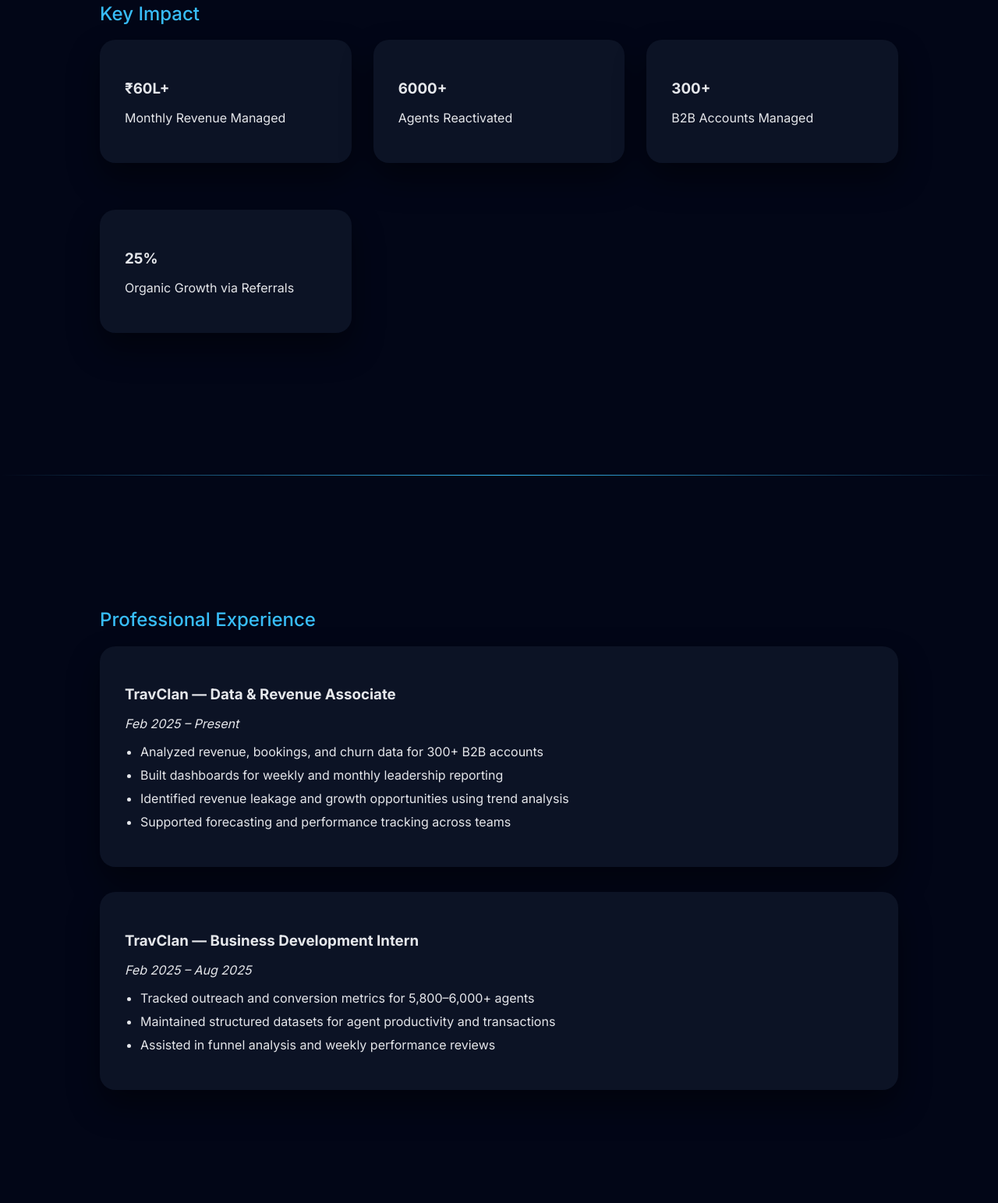
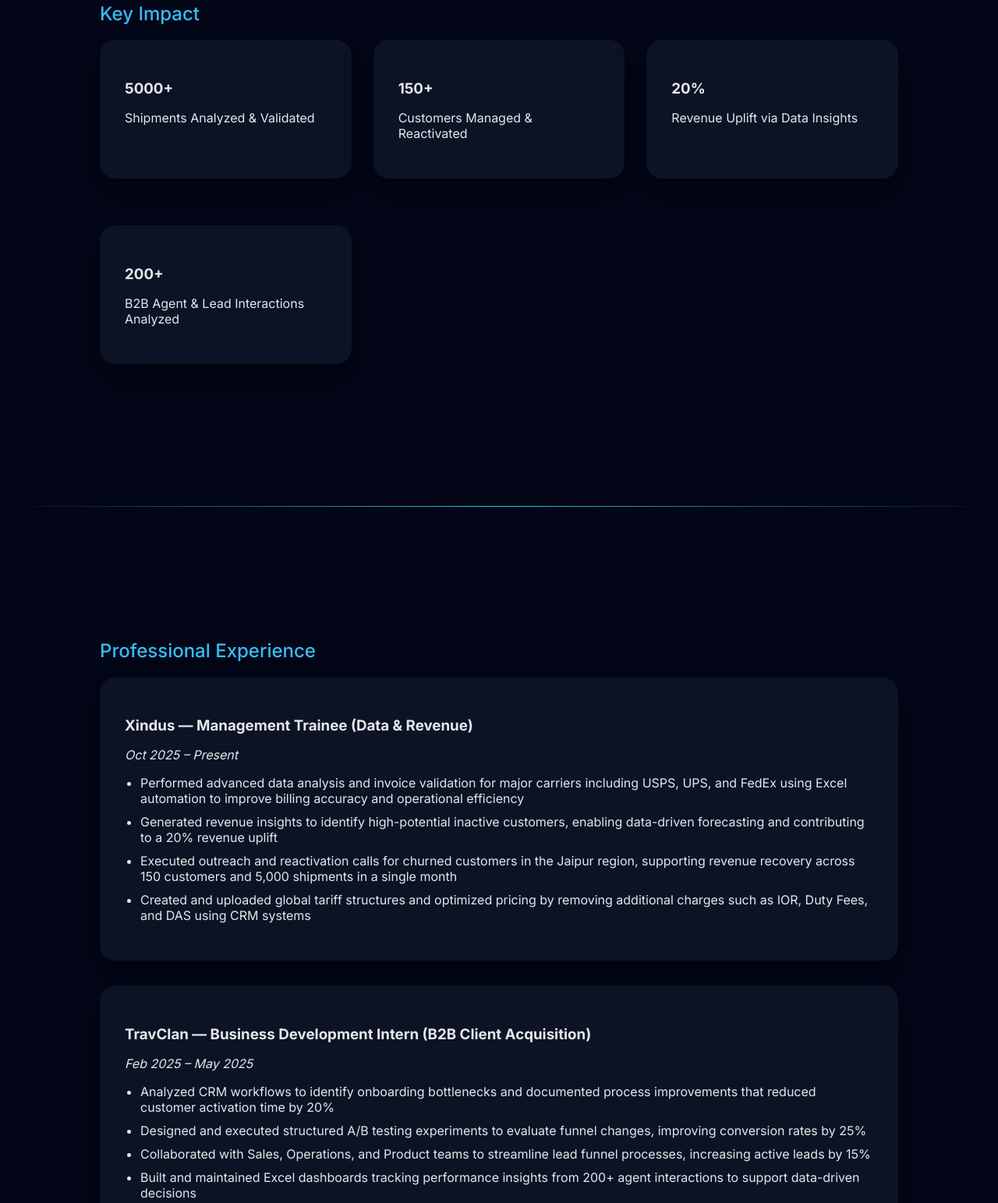
Before and after one commit to tejasood007/Tejas-portfolio, a plain HTML site: page index.html in a window 1280 px wide. Shown: the part 582-2125 px from the top of the page at 78% size. Drawn offline with Linux system fonts and the light colour scheme.

Commit message:
Update index.html

```diff
--- a/index.html
+++ b/index.html
@@ -3,7 +3,7 @@
 <head>
   <meta charset="UTF-8" />
   <meta name="viewport" content="width=device-width, initial-scale=1.0" />
-  <title>Tejas Sood | Revenue & Data Portfolio</title>
+  <title>Tejas Sood </title>
 
   <!-- Google Font -->
   <link href="https://fonts.googleapis.com/css2?family=Inter:wght@300;400;500;600;700&display=swap" rel="stylesheet">
@@ -142,39 +142,62 @@
 <section id="impact" class="reveal">
   <h2>Key Impact</h2>
   <div class="grid">
-    <div class="card"><h3>₹<span data-count="60">0</span>L+</h3><p>Monthly Revenue Managed</p></div>
-    <div class="card"><h3><span data-count="6000">0</span>+</h3><p>Agents Reactivated</p></div>
-    <div class="card"><h3><span data-count="300">0</span>+</h3><p>B2B Accounts Managed</p></div>
-    <div class="card"><h3><span data-count="25">0</span>%</h3><p>Organic Growth via Referrals</p></div>
+
+    <div class="card">
+      <h3><span data-count="5000">0</span>+</h3>
+      <p>Shipments Analyzed & Validated</p>
+    </div>
+
+    <div class="card">
+      <h3><span data-count="150">0</span>+</h3>
+      <p>Customers Managed & Reactivated</p>
+    </div>
+
+    <div class="card">
+      <h3><span data-count="20">0</span>%</h3>
+      <p>Revenue Uplift via Data Insights</p>
+    </div>
+
+    <div class="card">
+      <h3><span data-count="200">0</span>+</h3>
+      <p>B2B Agent & Lead Interactions Analyzed</p>
+    </div>
+
   </div>
 </section>
+
 
 <div class="divider"></div>
 
 <section id="experience" class="reveal">
   <h2>Professional Experience</h2>
 
+  <!-- XINDUS -->
   <div class="card">
-    <h3>TravClan — Data & Revenue Associate</h3>
-    <p><i>Feb 2025 – Present</i></p>
+    <h3>Xindus — Management Trainee (Data & Revenue)</h3>
+    <p><i>Oct 2025 – Present</i></p>
     <ul>
-      <li>Analyzed revenue, bookings, and churn data for 300+ B2B accounts</li>
-      <li>Built dashboards for weekly and monthly leadership reporting</li>
-      <li>Identified revenue leakage and growth opportunities using trend analysis</li>
-      <li>Supported forecasting and performance tracking across teams</li>
+      <li>Performed advanced data analysis and invoice validation for major carriers including USPS, UPS, and FedEx using Excel automation to improve billing accuracy and operational efficiency</li>
+      <li>Generated revenue insights to identify high-potential inactive customers, enabling data-driven forecasting and contributing to a 20% revenue uplift</li>
+      <li>Executed outreach and reactivation calls for churned customers in the Jaipur region, supporting revenue recovery across 150 customers and 5,000 shipments in a single month</li>
+      <li>Created and uploaded global tariff structures and optimized pricing by removing additional charges such as IOR, Duty Fees, and DAS using CRM systems</li>
     </ul>
   </div>
 
+  <!-- TRAVCLAN -->
   <div class="card">
-    <h3>TravClan — Business Development Intern</h3>
-    <p><i>Feb 2025 – Aug 2025</i></p>
+    <h3>TravClan — Business Development Intern (B2B Client Acquisition)</h3>
+    <p><i>Feb 2025 – May 2025</i></p>
     <ul>
-      <li>Tracked outreach and conversion metrics for 5,800–6,000+ agents</li>
-      <li>Maintained structured datasets for agent productivity and transactions</li>
-      <li>Assisted in funnel analysis and weekly performance reviews</li>
+      <li>Analyzed CRM workflows to identify onboarding bottlenecks and documented process improvements that reduced customer activation time by 20%</li>
+      <li>Designed and executed structured A/B testing experiments to evaluate funnel changes, improving conversion rates by 25%</li>
+      <li>Collaborated with Sales, Operations, and Product teams to streamline lead funnel processes, increasing active leads by 15%</li>
+      <li>Built and maintained Excel dashboards tracking performance insights from 200+ agent interactions to support data-driven decisions</li>
     </ul>
   </div>
+
 </section>
+
 
 <div class="divider"></div>
 
```
